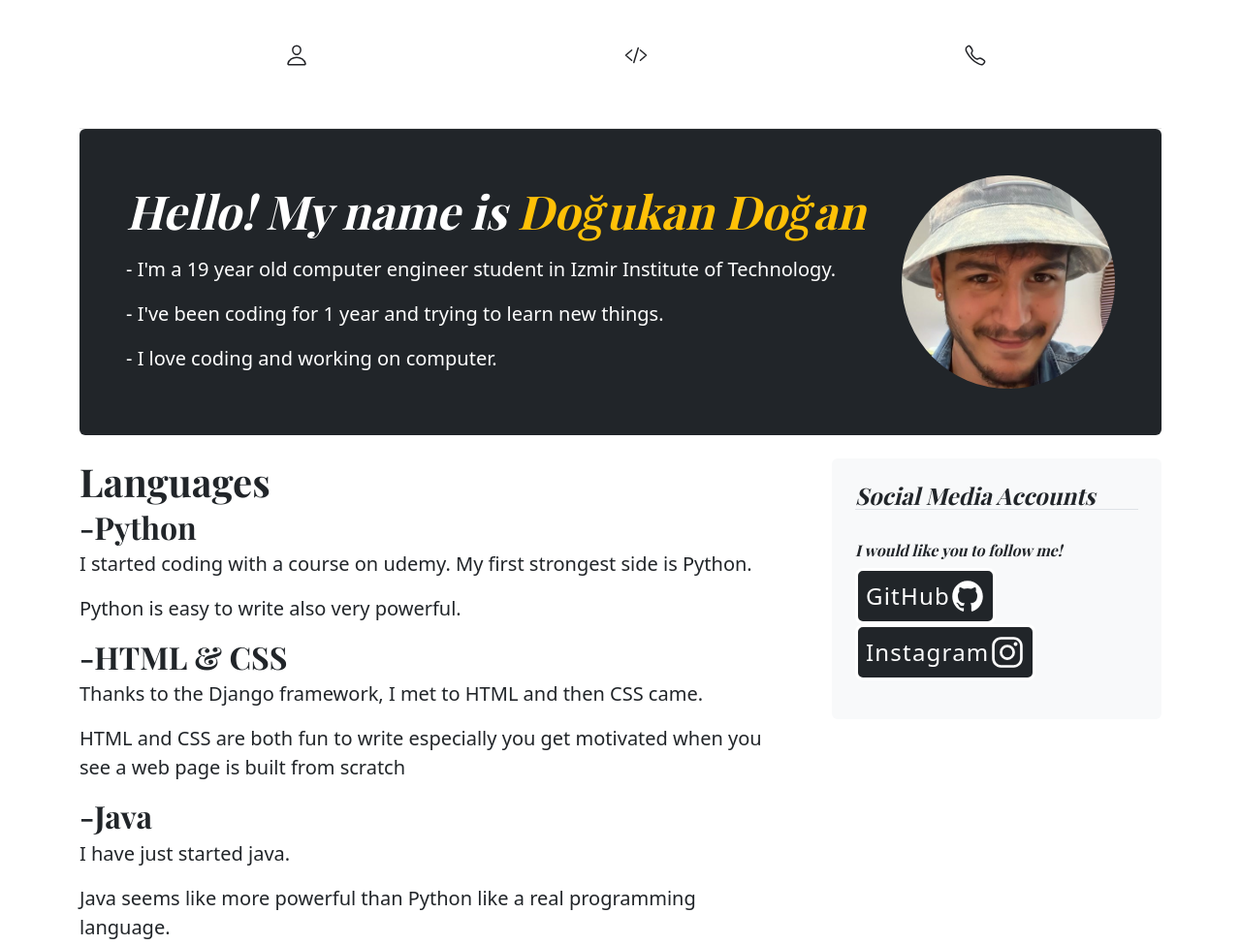
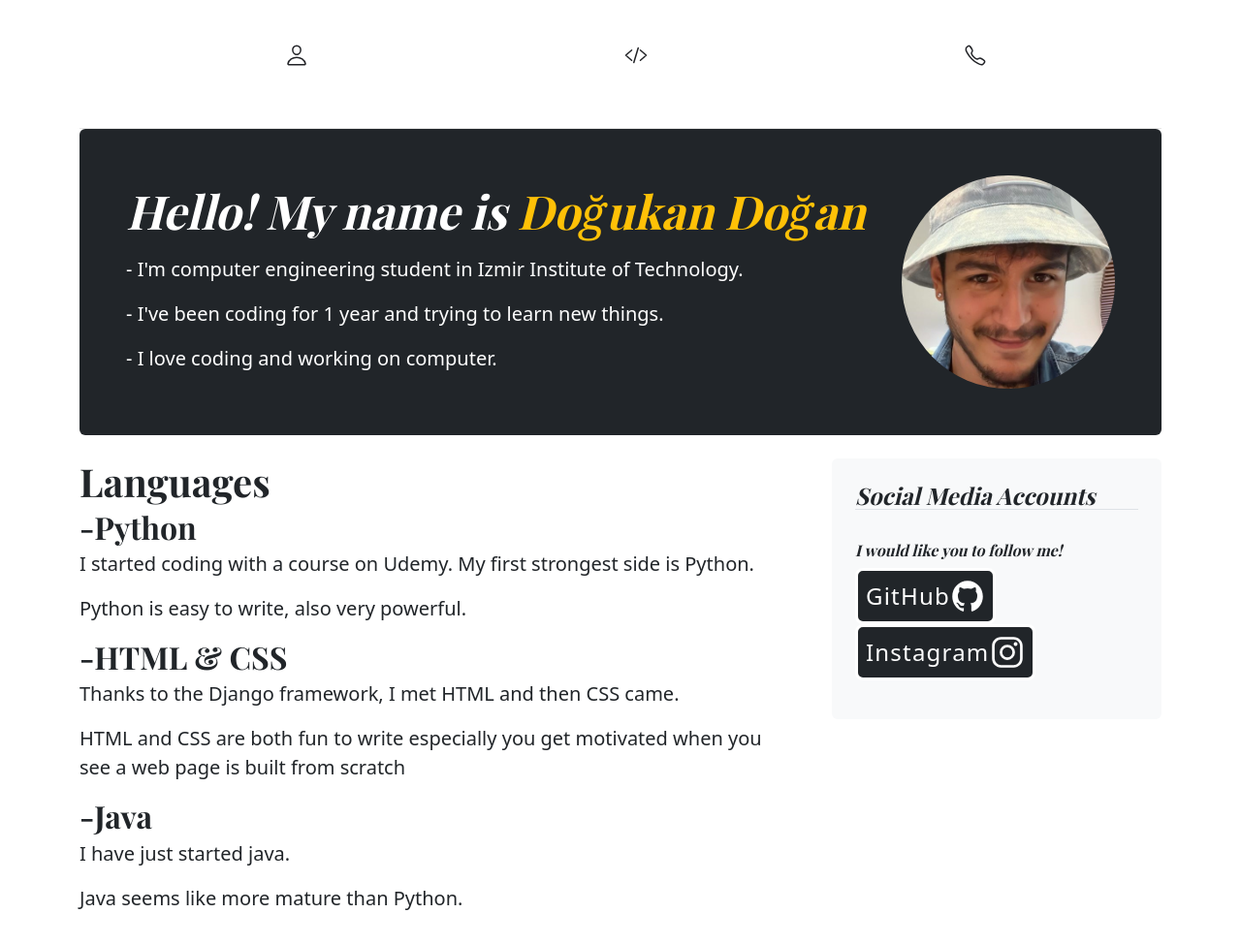
Before and after one commit to DgknDogan/DgknDogan.github.io, a plain HTML site: page index.html in a window 1280 px wide. Shown: the top 975 px of the page at 97% size. Drawn offline with nearby package versions, Linux system fonts and the light colour scheme.

Commit message:
Update index.html

```diff
--- a/index.html
+++ b/index.html
@@ -125,7 +125,7 @@
 
       <div class= "row mb-2"></div>
         <h1 class="display-4 fst-italic">Hello! My name is  <span class="text-warning">Doğukan Doğan</span></h1>
-        <p class="lead my-3">- I'm a 19 year old computer engineer student in Izmir Institute of Technology.</p>
+        <p class="lead my-3">- I'm computer engineering student in Izmir Institute of Technology.</p>
         <p class="lead my-3">- I've been coding for 1 year and trying to learn new things.</p>
         <p class="lead my-3">- I love coding and working on computer.</p>
       </div>
@@ -137,14 +137,14 @@
         <h2 class="blog-post-title mb-1">Languages</h2>
 
         <h4 class="blog-post-title mb-1">-Python</h4>
-        <p>I started coding with a course on udemy. My first strongest side is Python.</p>
-        <p>Python is easy to write also very powerful.</p>
+        <p>I started coding with a course on Udemy. My first strongest side is Python.</p>
+        <p>Python is easy to write, also very powerful.</p>
         <h4 class="blog-post-title mb-1">-HTML & CSS</h4>
-        <p>Thanks to the Django framework, I met to HTML and then CSS came.</p>
+        <p>Thanks to the Django framework, I met HTML and then CSS came.</p>
         <p>HTML and CSS are both fun to write especially you get motivated when you see a web page is built from scratch</p>
         <h4 class="blog-post-title mb-1">-Java</h4>
         <p>I have just started java.</p>
-        <p>Java seems like more powerful than Python like a real programming language.</p>
+        <p>Java seems like more mature than Python.</p>
 
       </article>
       <article class="blog-post">
```
